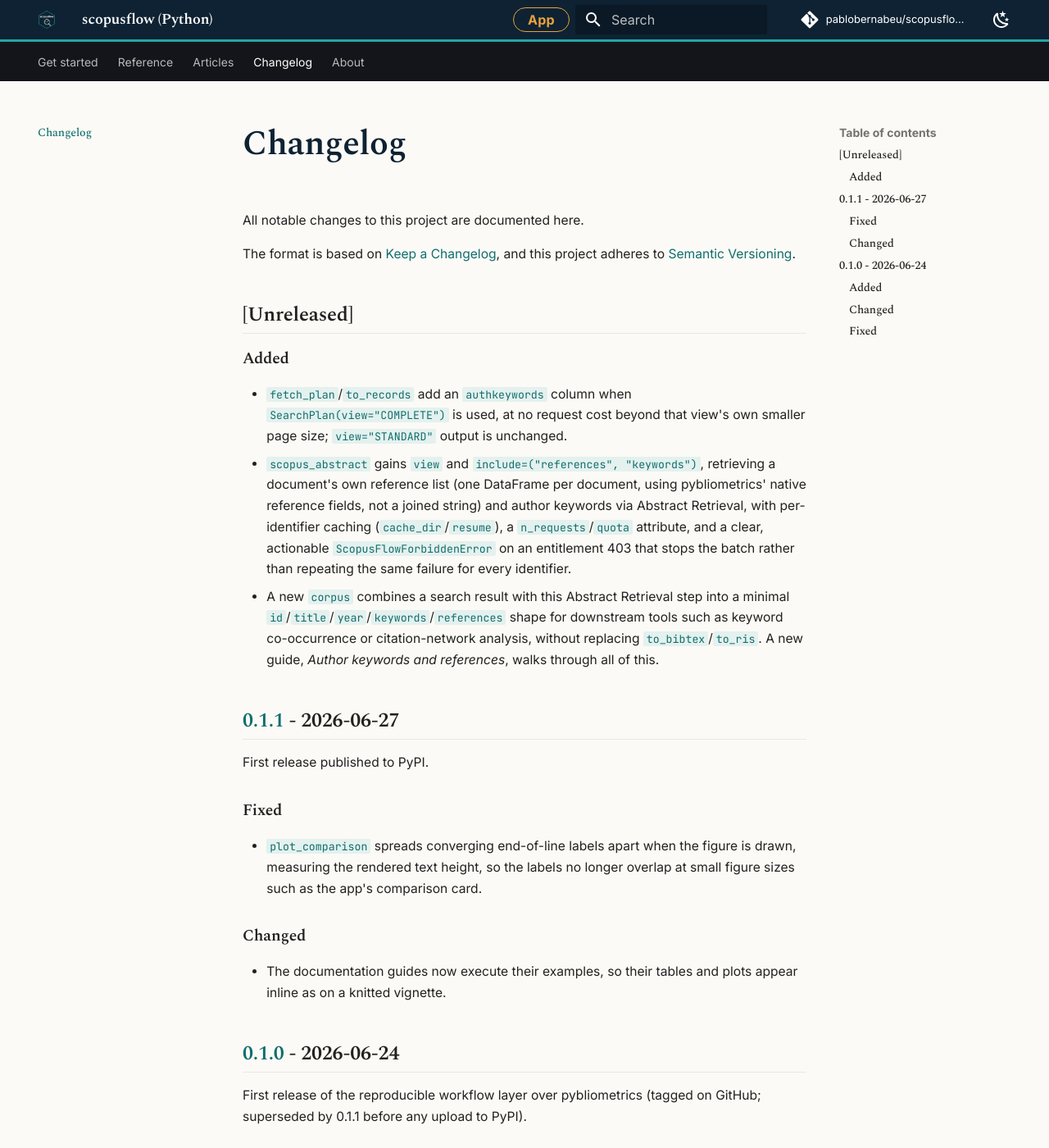
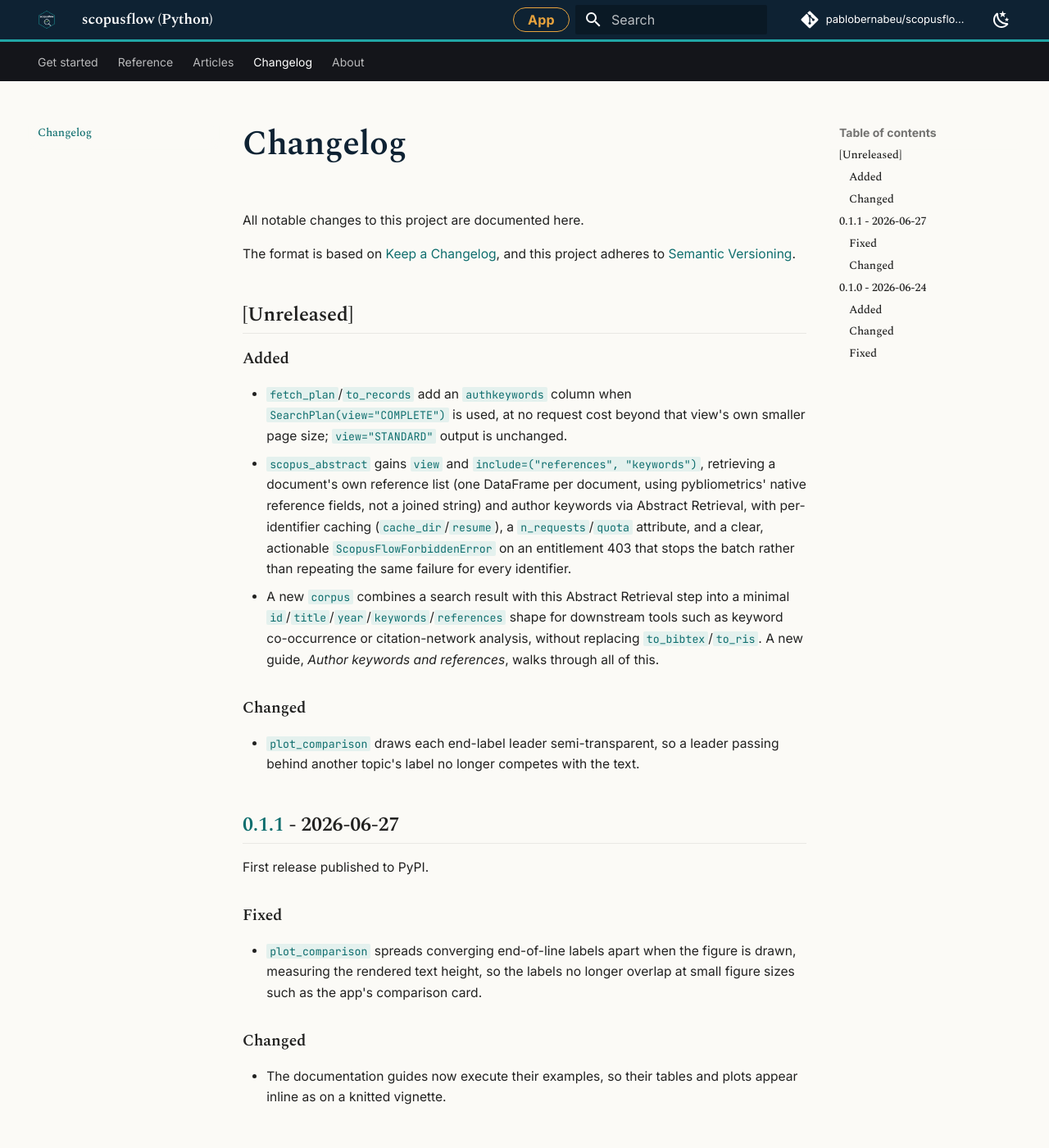
Before and after one commit to pablobernabeu/scopusflow-py, an MkDocs documentation site: the page built from docs/changelog.md, in a window 1280 px wide and 1400 px high. Shown: the whole window at 82% size. Built offline with MkDocs 1.6.1 and Material for MkDocs 9.7.7, drawn with Linux system fonts in a browser that asks for light colours; comment, search, counter and statistics services are not loaded.

Commit message:
Fade comparison-plot leaders and fix hovered-link contrast
- plot_comparison: draw the end-label leader lines at 0.4 alpha so a leader
  passing behind another topic's label no longer competes with the text; the
  label text itself stays fully opaque.
- The "Get started" primary button lost contrast on hover (Material dropped in
  its dark accent-text colour over a navy hover background); use a darker-teal
  hover with white text (~8.4:1), visible in both light and dark.
- Content links hovered on the light paper turned bright amber (too pale);
  use a darker amber that passes AA (~5.2:1).

Co-Authored-By: Claude Sonnet 5 <noreply@anthropic.com>

```diff
--- a/CHANGELOG.md
+++ b/CHANGELOG.md
@@ -24,6 +24,11 @@ and this project adheres to [Semantic Versioning](https://semver.org/spec/v2.0.0
   downstream tools such as keyword co-occurrence or citation-network
   analysis, without replacing `to_bibtex`/`to_ris`. A new guide, *Author
   keywords and references*, walks through all of this.
+
+### Changed
+
+- `plot_comparison` draws each end-label leader semi-transparent, so a leader
+  passing behind another topic's label no longer competes with the text.
 
 ## [0.1.1] - 2026-06-27
 
--- a/docs/stylesheets/brand.css
+++ b/docs/stylesheets/brand.css
@@ -20,9 +20,11 @@
   --brand-ink-raised:  #16324a;
   --brand-teal:        #21A6A6;
   --brand-primary:     #0F6E6E;
+  --brand-primary-ink: #0B5757;
   --brand-teal-light:  #5BC7C7;
   --brand-amber:       #E8A33D;
   --brand-amber-light: #F2B860;
+  --brand-amber-dark:  #9C5A00;
   --brand-paper:       #FBFAF6;
   --brand-heading-font: "Spectral", Georgia, "Times New Roman", serif;
 }
@@ -155,8 +157,12 @@
   color: #fff;
 }
 .md-typeset .md-button--primary:hover {
-  background-color: var(--brand-ink);
-  border-color: var(--brand-ink);
+  /* A darker teal, not the navy ink: navy would vanish into the dark-mode
+     page, and keep white text so it stays high-contrast (Material otherwise
+     drops in its dark accent-text colour, which reads as low-contrast). */
+  background-color: var(--brand-primary-ink);
+  border-color: var(--brand-primary-ink);
+  color: #fff;
 }
 .md-typeset .md-button:not(.md-button--primary) {
   color: var(--brand-primary);
@@ -165,6 +171,13 @@
 .md-typeset .md-button:not(.md-button--primary):hover {
   background-color: var(--brand-primary);
   color: #fff;
+}
+
+/* Content-link hover: on the light paper the bright accent amber is too pale,
+   so use a darker amber that keeps the warmth but reads clearly. Dark mode
+   keeps the light amber, which already contrasts well on the navy page. */
+[data-md-color-scheme="default"] .md-typeset a:hover {
+  color: var(--brand-amber-dark);
 }
 
 /* ---- Code --------------------------------------------------------------- */
```
Also changed, not shown: 1 other file.
